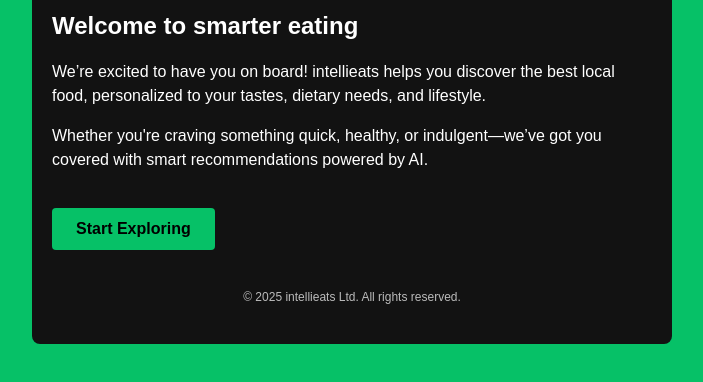
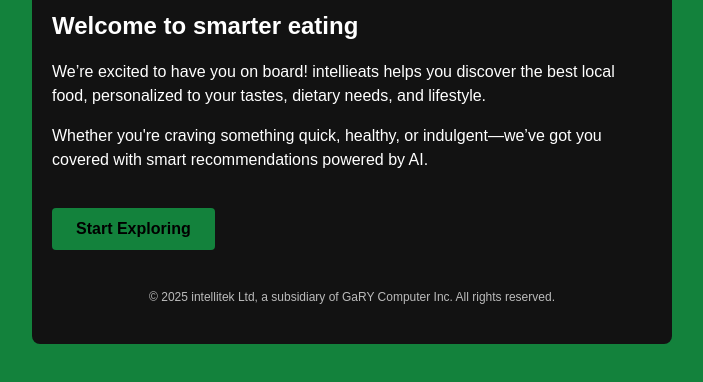
Before and after one commit to IZA165/intellieats, a plain HTML site: page index.html in a window 1280 px wide. Shown: the part 362-744 px from the top of the page, without its empty margins (288-991 px from the left). Drawn offline with Linux system fonts and the light colour scheme.

Commit message:
Update index.html

```diff
--- a/index.html
+++ b/index.html
@@ -7,7 +7,7 @@
     body {
       margin: 0;
       padding: 0;
-      background-color: #06C167; /* Uber Eats green */
+      background-color: #13823C; /* Uber Eats green */
       font-family: Arial, sans-serif;
       color: #FFFFFF;
     }
@@ -25,7 +25,7 @@
     .logo h1 {
       font-size: 32px;
       margin: 0;
-      color: #06C167;
+      color: #13823C;
       text-transform: lowercase;
     }
     .content h2 {
@@ -38,7 +38,7 @@
     }
     .button {
       display: inline-block;
-      background-color: #06C167;
+      background-color: #13823C;
       color: #000000;
       text-decoration: none;
       padding: 12px 24px;
@@ -66,7 +66,7 @@
       <a href="https://emea01.safelinks.protection.outlook.com/?url=https%3A%2F%2Fwww.intellieats.com%2Fstart&data=05%7C02%7C%7Cabe5d1576f2d426a66cf08dd97b9672f%7C84df9e7fe9f640afb435aaaaaaaaaaaa%7C1%7C0%7C638833544733386624%7CUnknown%7CTWFpbGZsb3d8eyJFbXB0eU1hcGkiOnRydWUsIlYiOiIwLjAuMDAwMCIsIlAiOiJXaW4zMiIsIkFOIjoiTWFpbCIsIldUIjoyfQ%3D%3D%7C0%7C%7C%7C&sdata=dIs2MsAdYODtBQxpPTklj%2Ft07AittMAjCyHvBfm9BnQ%3D&reserved=0" class="button">Start Exploring</a>
     </div>
     <div class="footer">
-      © 2025 intellieats Ltd. All rights reserved.
+      © 2025 intellitek Ltd, a subsidiary of GaRY Computer Inc. All rights reserved.
     </div>
   </div>
 </body>
```
